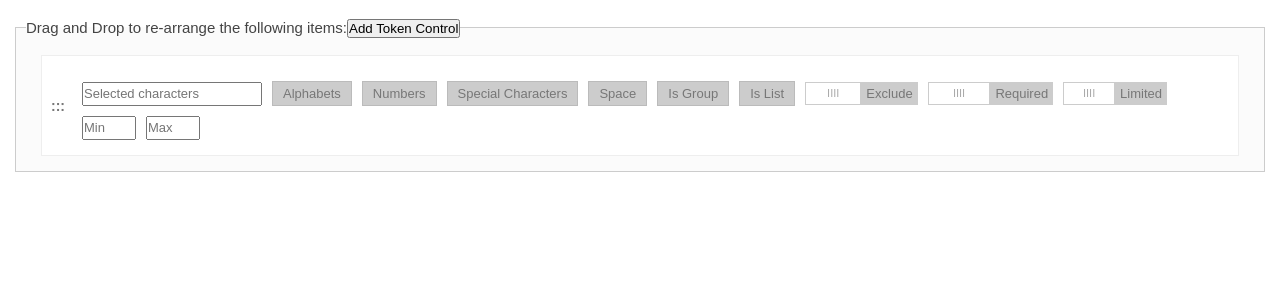
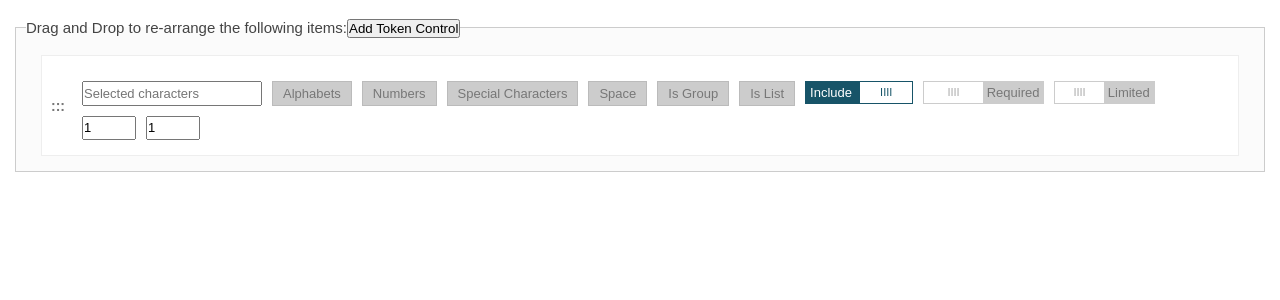
Before and after one commit to v8187/regex, a React (Create React App) app: page / in a window 1280 px wide. Shown: the top 300 px of the page. Built offline with nearby package versions, Linux system fonts and the light colour scheme.

Commit message:
- Added CSS Flex support - Added event handler

```diff
--- a/public/css/styles.css
+++ b/public/css/styles.css
@@ -52,6 +52,13 @@ ul, ol {
         user-select: none; }
       #characterTypes li .control-element > div {
         padding: 5px 5px 5px 0;
+        margin: 0;
+        display: -webkit-box;
+        display: -moz-box;
+        display: -ms-flexbox;
+        display: -webkit-flex;
+        display: flex;
+        -webkit-flex-flow: row wrap;
         user-select: none; }
       #characterTypes li .control-element .del-btn {
         background: transparent;
@@ -164,3 +171,5 @@ input,
 .check-box-container label {
   display: inline-block;
   padding: 0 10px; }
+
+/*# sourceMappingURL=styles.css.map */
--- a/scss/styles.scss
+++ b/scss/styles.scss
@@ -70,6 +70,13 @@ $COLOR_PRIMARY: #175468;
 
 			 > div {
 				 padding: 5px 5px 5px 0;
+				 margin: 0;
+				 display: -webkit-box;
+				 display: -moz-box;
+				 display: -ms-flexbox;
+				 display: -webkit-flex;
+				 display: flex;
+				 -webkit-flex-flow: row wrap;
 				 user-select: none;
 			 }
 
--- a/src/CheckBox.js
+++ b/src/CheckBox.js
@@ -6,7 +6,9 @@ export class CheckBox extends Component {
 
         super(props);
 
-        this.state = {};
+        this.state = {
+            checked: false
+        };
 
         this.handleChange = this.handleChange.bind(this);
     }
@@ -26,10 +28,6 @@ export class CheckBox extends Component {
             checked: this.props.checked
         });
     }
-    // When Component gets destroyed
-    componentWillUnmount() {
-
-    }
 
     render() {
         return (
@@ -37,7 +35,7 @@ export class CheckBox extends Component {
                 <input type="checkbox"
                     ref={input => { this.control = input }}
                     id={this.props.id}
-                    defaultChecked={this.state.checked || false}
+                    checked={this.state.checked || false}
                     onChange={this.handleChange}
                 />
                 <label htmlFor={this.props.id}>{this.props.label}</label>
--- a/src/ToggleSwitch.js
+++ b/src/ToggleSwitch.js
@@ -6,7 +6,9 @@ export class ToggleSwitch extends Component {
 
         super(props);
 
-        this.state = {};
+        this.state = {
+            isOn: false
+        };
 
         this.handleChange = this.handleChange.bind(this);
     }
@@ -37,7 +39,7 @@ export class ToggleSwitch extends Component {
                 <input type="checkbox"
                     ref={input => { this.control = input }}
                     id={this.props.id}
-                    defaultChecked={this.state.isOn || false}
+                    checked={this.state.isOn || false}
                     onChange={this.handleChange}
                 />
                 <label htmlFor={this.props.id}>
--- a/src/TokenControl.js
+++ b/src/TokenControl.js
@@ -10,7 +10,20 @@ export class TokenControl extends Component {
 
         super(props);
 
-        this.state = {};
+        this.state = {
+            alpha: false,
+            number: false,
+            specialChar: false,
+            space: false,
+            optional: false,
+            include: true,
+            infinite: false,
+            textValue: '',
+            min: 1,
+            max: 1,
+            list: false,
+            group: false
+        };
 
         this.handleAlphaChange = this.handleAlphaChange.bind(this);
         this.handleNumberChange = this.handleNumberChange.bind(this);
@@ -26,18 +39,72 @@ export class TokenControl extends Component {
         this.handleIsGroupChange = this.handleIsGroupChange.bind(this);
     }
 
-    handleAlphaChange(evt) { }
-    handleNumberChange(evt) { }
-    handleSpecialChange(evt) { }
-    handleSpaceChange(evt) { }
-    handleOptionalChange(evt) { }
-    handleIncludeChange(evt) { }
-    handleInfiniteChange(evt) { }
-    handleInputChange(evt) { }
-    handleMinChange(evt) { }
-    handleMaxChange(evt) { }
-    handleIsListChange(evt) { }
-    handleIsGroupChange(evt) { }
+    handleAlphaChange(bool) {
+        this.setState({
+            alpha: bool
+        });
+    }
+    handleNumberChange(bool) {
+        this.setState({
+            number: bool
+        });
+    }
+    handleSpecialChange(bool) {
+        this.setState({
+            specialChar: bool
+        });
+    }
+    handleSpaceChange(bool) {
+        this.setState({
+            space: bool
+        });
+    }
+    handleOptionalChange(bool) {
+        this.setState({
+            optional: bool
+        });
+    }
+    handleIncludeChange(bool) {
+        this.setState({
+            include: bool
+        });
+    }
+    handleInfiniteChange(bool) {
+        this.setState({
+            infinite: bool
+        });
+    }
+    handleInputChange(evt) {
+        evt.preventDefault();
+
+        this.setState({
+            textValue: evt.target.value
+        });
+    }
+    handleMinChange(evt) {
+        evt.preventDefault();
+
+        this.setState({
+            min: evt.target.value
+        });
+    }
+    handleMaxChange(evt) {
+        evt.preventDefault();
+
+        this.setState({
+            max: evt.target.value
+        });
+    }
+    handleIsListChange(bool) {
+        this.setState({
+            list: bool
+        });
+    }
+    handleIsGroupChange(bool) {
+        this.setState({
+            group: bool
+        });
+    }
 
     // Runs after the component output has been rendered to the DOM
     componentDidMount() {
@@ -52,40 +119,52 @@ export class TokenControl extends Component {
         return (<ControlWrapper  {...this.props}><div>
             <input id={`ctrlInput${index}`}
                 type="text" placeholder="Selected characters"
+                value={this.state.textValue}
                 onChange={this.handleInputChange} />
             <CheckBox id={`ctrlAlphabet${index}`}
                 label="Alphabets"
+                checked={this.state.alpha}
                 onToggle={this.handleAlphaChange} />
             <CheckBox id={`ctrlNumber${index}`}
                 label="Numbers"
+                checked={this.state.number}
                 onToggle={this.handleNumberChange} />
             <CheckBox id={`ctrlSpecial${index}`}
                 label="Special Characters"
+                checked={this.state.specialChar}
                 onToggle={this.handleSpecialChange} />
             <CheckBox id={`ctrlSpace${index}`}
                 label="Space"
+                checked={this.state.space}
                 onToggle={this.handleSpaceChange} />
             <CheckBox id={`ctrlIsGroup${index}`}
                 label="Is Group"
+                checked={this.state.group}
                 onToggle={this.handleIsGroupChange} />
             <CheckBox id={`ctrlIsList${index}`}
                 label="Is List"
+                checked={this.state.list}
                 onToggle={this.handleIsListChange} />
             <ToggleSwitch id={`ctrlInclude${index}`}
                 onLabel="Include" offLabel="Exclude"
+                isOn={this.state.include}
                 onToggle={this.handleIncludeChange} />
             <ToggleSwitch id={`ctrlOptional${index}`}
                 onLabel="Optional" offLabel="Required"
+                isOn={this.state.optional}
                 onToggle={this.handleOptionalChange} />
             <ToggleSwitch id={`ctrlInfinite${index}`}
                 onLabel="Infinite" offLabel="Limited"
+                isOn={this.state.infinite}
                 onToggle={this.handleInfiniteChange} />
-            <input id={`ctrlMin${index}`}
+            {!this.state.infinite && <input id={`ctrlMin${index}`}
                 type="number" min="0" placeholder="Min"
-                onChange={this.handleMinChange} />
-            <input id={`ctrlMax${index}`}
+                value={this.state.min}
+                onChange={this.handleMinChange} />}
+            {!this.state.infinite && <input id={`ctrlMax${index}`}
                 type="number" min="1" placeholder="Max"
-                onChange={this.handleMaxChange} />
+                value={this.state.max}
+                onChange={this.handleMaxChange} />}
         </div></ControlWrapper>);
     }
 }
```
Also changed, not shown: 1 other file (tests, documents, lock files or other folders).
